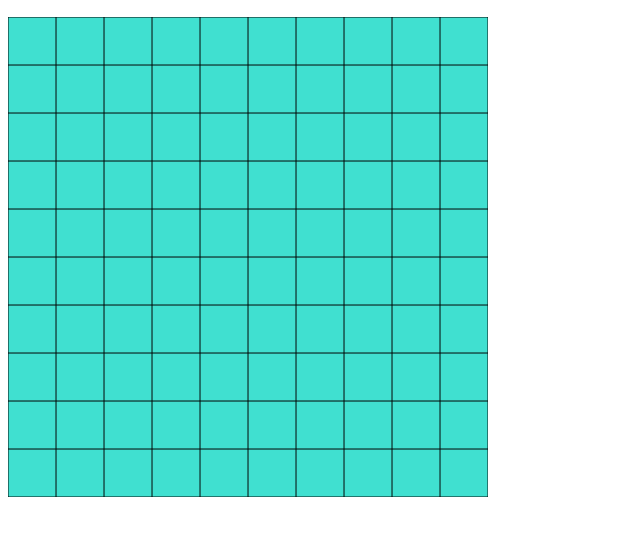
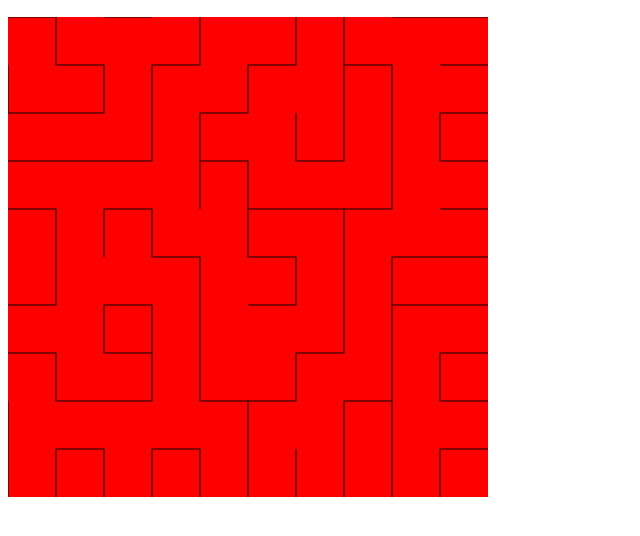
Before and after one commit to Crucizer/Maze-JS, a plain HTML site: page index.html in a window 1280 px wide. Shown: the part 50-586 px from the top of the page, without its empty margins (0-640 px from the left). Drawn offline with Linux system fonts and the light colour scheme.

Commit message:
added dfs

```diff
--- a/app.js
+++ b/app.js
@@ -14,20 +14,21 @@ class Node {
     }
 
     getNeighbors() {
-        neighbors = [];
+        let neighbors = [];
         if (this.y > 0) {
-            neighbors.push((y-1, x));
+            neighbors.push([this.y - 1, this.x]);
         }
         if (this.x > 0) {
-            neighbors.push((y, x-1));
+            neighbors.push([this.y, this.x - 1]);
         }
-        if(x< this.size -1 ) {
-            neighbors.push((y,x+1));
+        if (this.x < this.size - 1) {
+            neighbors.push([this.y, this.x + 1]);
         }
-        if (y < size -1) {
-            neighbors.push((y+1, x));
+        if (this.y < this.size - 1) {
+            neighbors.push([this.y + 1, this.x]);
         }
 
+        console.log(neighbors);
         return neighbors;
     }
 }
@@ -36,15 +37,27 @@ class Maze {
     constructor(size) {
         this.size = size;
         this.maze = [];
+        this.bordersX = [];
+        this.bordersY = [];
 
-        // making the maze
+
+        // making the maze and border
         for(let i =0; i<this.size ; i++) {
             let row = [];
+            let borderRowX = [];
+            let borderRowY = [];
+
             for(let j=0;j<this.size; j++) {
                 row.push(new Node(i,j, this.size));
+                borderRowX.push(0);
+                borderRowY.push(0);
+
             }
             this.maze.push(row);
+            this.bordersX.push(borderRowX);
+            this.bordersY.push(borderRowY);
         }
+
     }
 
     makeBoard() {
@@ -52,19 +65,29 @@ class Maze {
         // drawing the maze
         for (let i = 0; i<this.size; i++) {
             for (let j = 0; j<this.size; j++) {
-                console.log(this.maze[i][j].color);
+                if (this.maze[i][j].value === 0){
                 this.drawRect(this.cellSize*i, this.cellSize*j,this.maze[i][j].color);
+                }
+                else {
+                this.drawRect(this.cellSize*i, this.cellSize*j,"red");
+
+                }
+
             }
         }
-        // drawing the borders
+    }
 
-        for (let i = 0; i <= this.size; i++) {
-            // Draw horizontal lines
-            this.drawLine(0, this.cellSize * i, canvas.width, this.cellSize * i);
-            // Draw vertical lines
-            this.drawLine(this.cellSize * i, 0, this.cellSize * i, canvas.height);
+    drawBorder() {
+        for (let i = 0; i < this.size; i++) {
+            for (let j = 0; j < this.size; j++) {
+                if (this.bordersX[i][j] === 0) {
+                    this.drawLine(j * this.cellSize, i * this.cellSize, (j + 1) * this.cellSize, i * this.cellSize);
+                }
+                if (this.bordersY[i][j] === 0) {
+                    this.drawLine(j * this.cellSize, i * this.cellSize, j * this.cellSize, (i + 1) * this.cellSize);
+                }
+            }
         }
-
     }
 
     drawLine(x1, y1, x2, y2) {
@@ -79,7 +102,47 @@ class Maze {
         ctx.fillRect(x,y, this.cellSize, this.cellSize);
 
     }
+
+    dfs_recur(y,x) {
+        this.maze[y][x].visited = true;
+        this.maze[y][x].value = 1;
+        let neighbors = this.shuffleArray(this.maze[y][x].getNeighbors());
+
+        for(let neighbor of neighbors) {
+            let ny = neighbor[0];
+            let nx = neighbor[1];
+            if (!this.maze[ny][nx].visited){
+
+                if (ny === y) {
+                    // change in x direction
+                    this.bordersX[y][Math.min(x, nx)] = 1;
+                } else {
+                    // change in y direction
+                    this.bordersY[Math.min(y, ny)][x] = 1;
+                }
+
+                this.dfs_recur(ny, nx);
+
+                // draw borders
+                ctx.clearRect(0, 0, canvas.width, canvas.height);
+                this.makeBoard();
+                this.drawBorder();
+
+
+            }
+        }
+    }
+
+    shuffleArray(array) {
+        for (let i = array.length - 1; i > 0; i--) {
+            const j = Math.floor(Math.random() * (i + 1));
+            [array[i], array[j]] = [array[j], array[i]];
+        }
+
+        return array;
+    }
 }
 
 let Board = new Maze(10);
 Board.makeBoard();
+Board.dfs_recur(0,0);
--- a/style.css
+++ b/style.css
@@ -1,5 +1,4 @@
 .maze {
     width: 30em;
     height: 30em;
-    background-color: red;
 }
```
